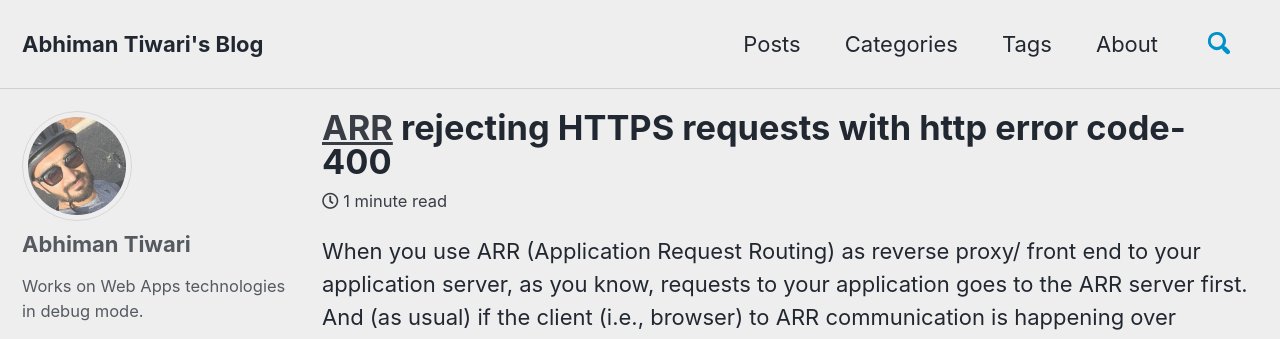
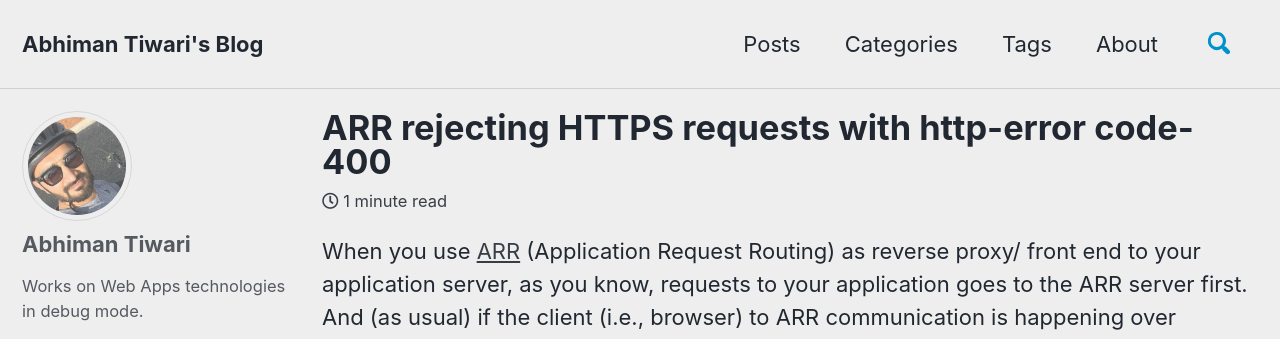
Before and after one commit to abhimantiwari/abhimantiwari.github.io, a Jekyll site: the page built from _posts/2021-05-19-ARR.md, in a window 1280 px wide and 900 px high. Shown: the top 339 px of the window. Built offline with Jekyll 4.4.1, drawn with Linux system fonts in a browser that asks for light colours; cached includes are drawn as plain includes; comment, search, counter and statistics services are not loaded; some of the changed lines change nothing that is shown; some of the changed text lies outside the part shown.

Commit message:
Update 2021-05-19-ARR.md

```diff
--- a/_posts/2021-05-19-ARR.md
+++ b/_posts/2021-05-19-ARR.md
@@ -1,5 +1,5 @@
 ---
-title: "[ARR](https://www.iis.net/downloads/microsoft/application-request-routing) rejecting HTTPS requests with http error code- 400"
+title: "ARR rejecting HTTPS requests with http-error code-400"
 date: 2021-05-19
 categories:
   - Blog
@@ -8,7 +8,7 @@ tags:
   - Certificate
 ---
 
-When you use ARR (Application Request Routing) as reverse proxy/ front end to your application server, as you know, requests to your application goes to the ARR server first. And (as usual) if the client (i.e., browser) to ARR communication is happening over HTTPS, after performing the SSL handshake on your application’s behalf, ARR forwards the client requests to the backend server which is running your application code.
+When you use [ARR](https://www.iis.net/downloads/microsoft/application-request-routing) (Application Request Routing) as reverse proxy/ front end to your application server, as you know, requests to your application goes to the ARR server first. And (as usual) if the client (i.e., browser) to ARR communication is happening over HTTPS, after performing the SSL handshake on your application’s behalf, ARR forwards the client requests to the backend server which is running your application code.
 
 
 
```
